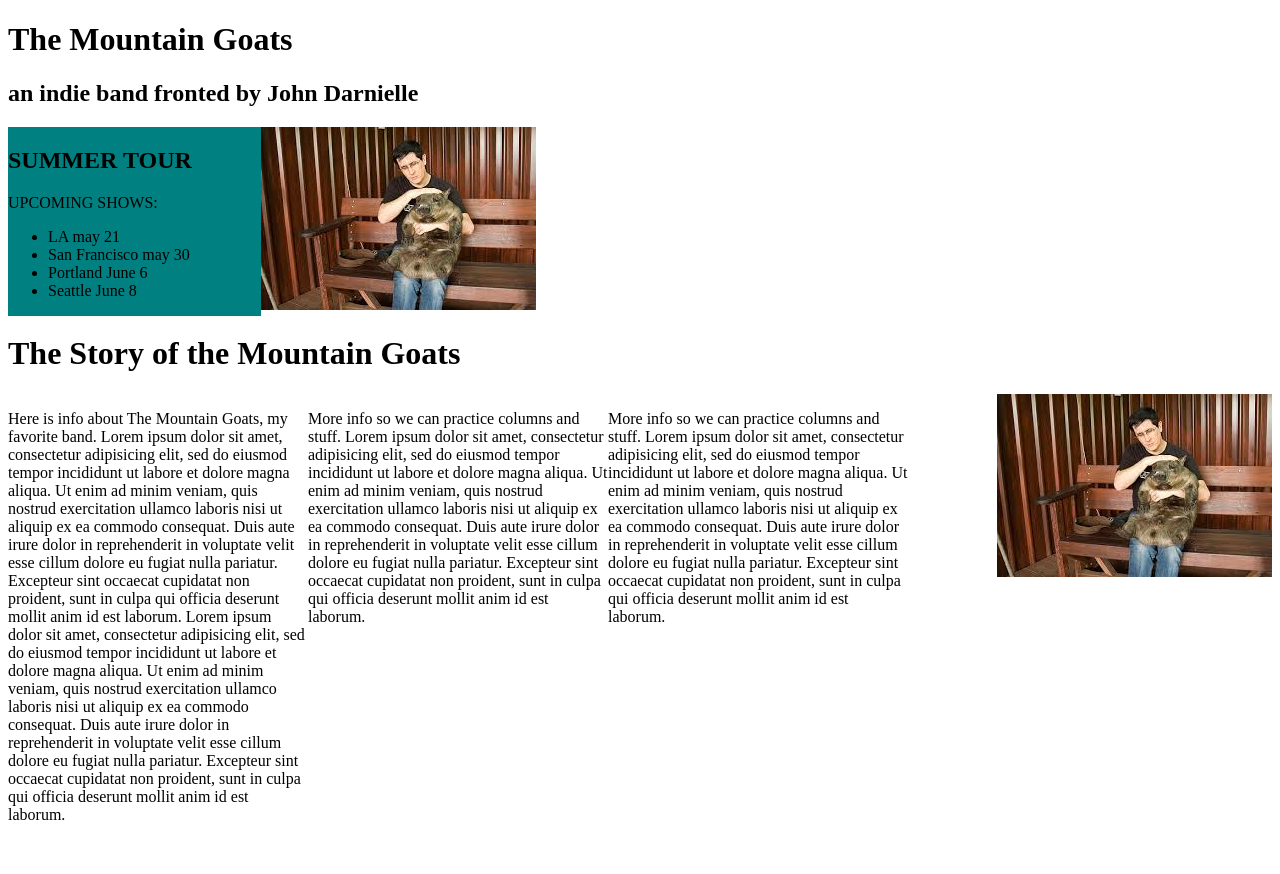
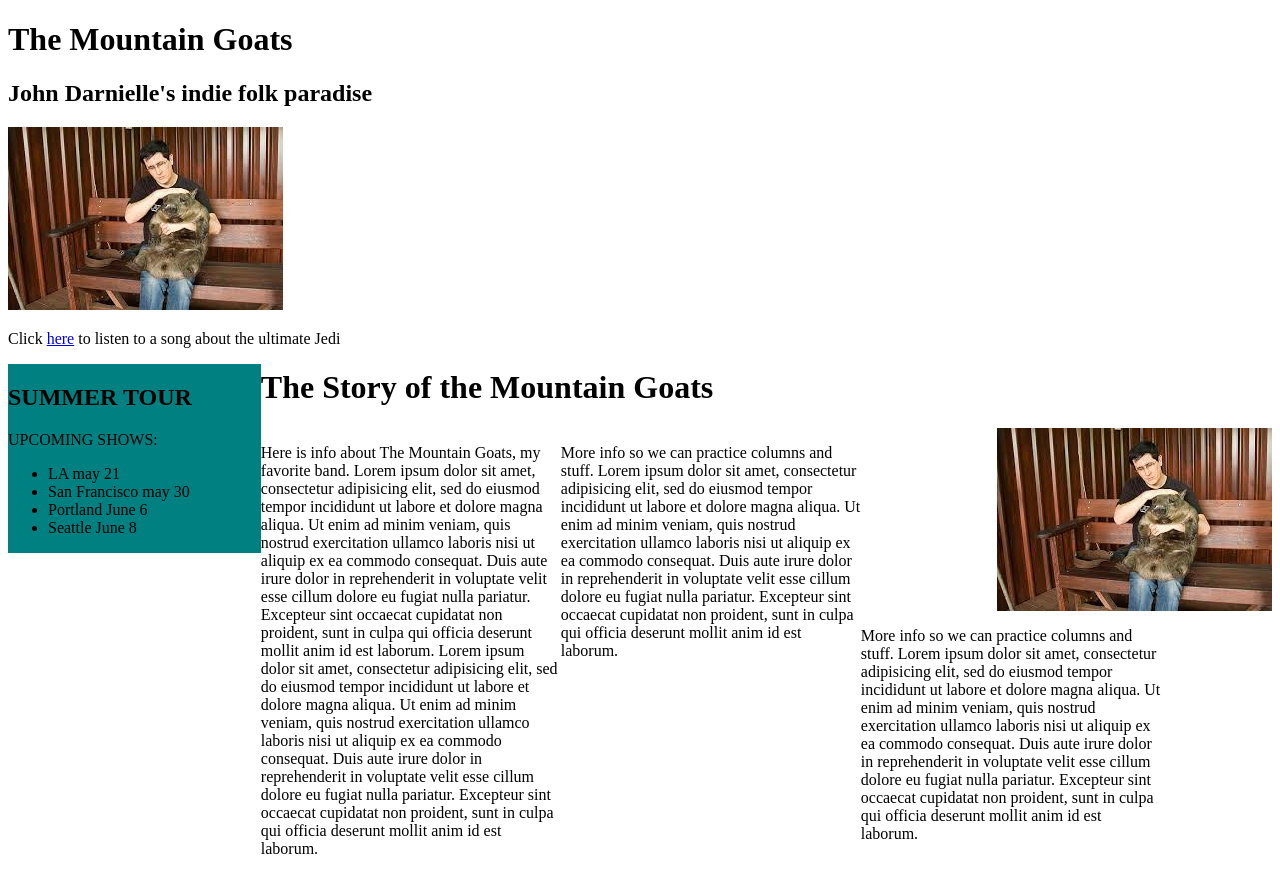
Before and after one commit to SaraSpink/mountain-goats-css, a plain HTML site: page mountain-goats.html in a window 1280 px wide. Before the commit the page ends 840 px from the top, so only its background shows below. Drawn offline with Linux system fonts and the light colour scheme.

Commit message:
working at home on tuesday

```diff
--- a/mountain-goats.html
+++ b/mountain-goats.html
@@ -6,9 +6,11 @@
 </head>
 <body>
   <h1>The Mountain Goats</h1>
-  <h2>an indie band fronted by John Darnielle</h2>
+  <h2>John Darnielle's indie folk paradise</h2>
     <img src="img/images.jpeg">
-
+    <p>
+      Click <a href="http://www.mountain-goats.com/the-ultimate-jedi-who-wastes-all-the-other-jedi-and-eats-their-bones/">here</a> to listen to a song about the ultimate Jedi
+    </p>
     <div class="sidebar">
           <h2>SUMMER TOUR</h2>
           <p>UPCOMING SHOWS:</p>
```
